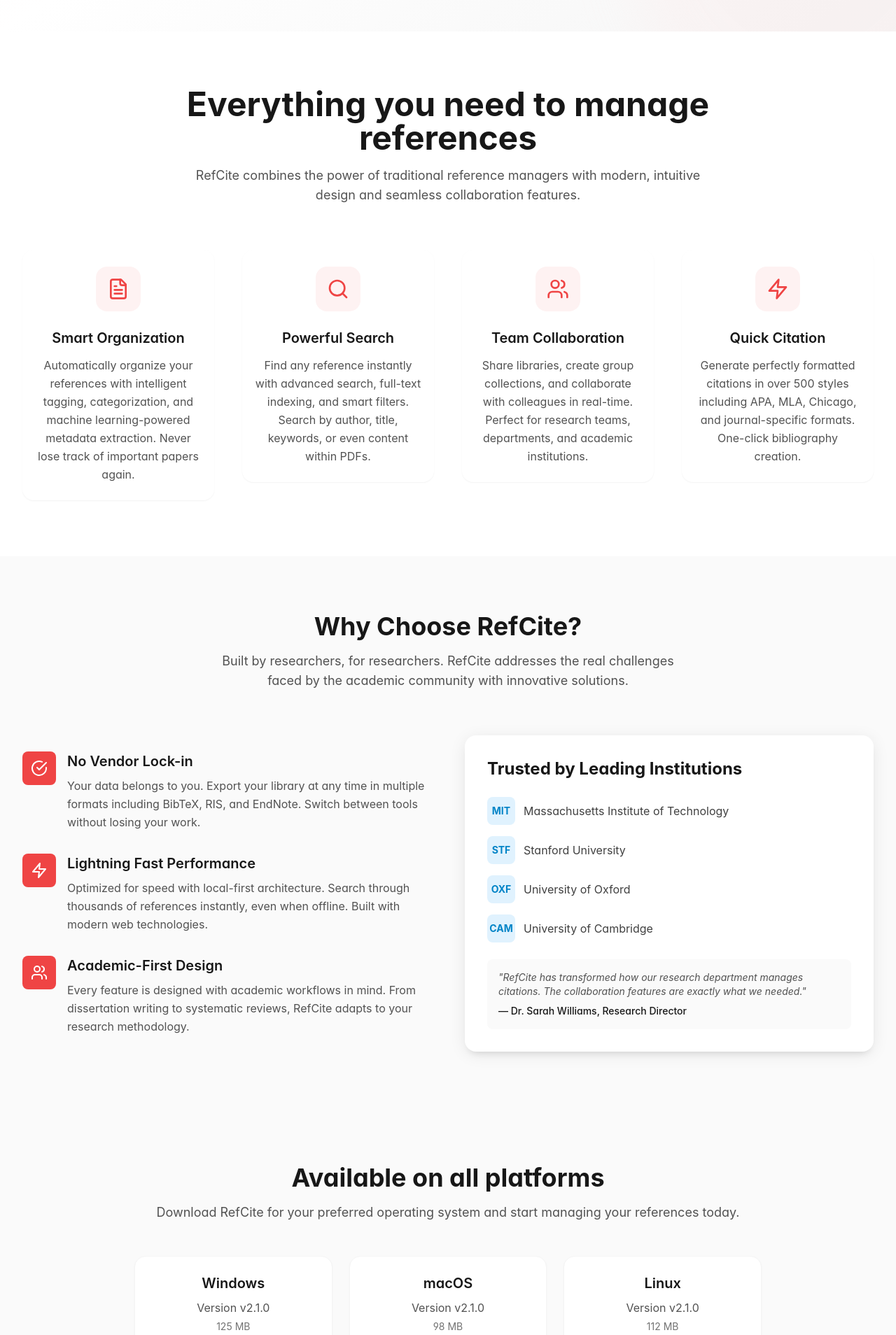
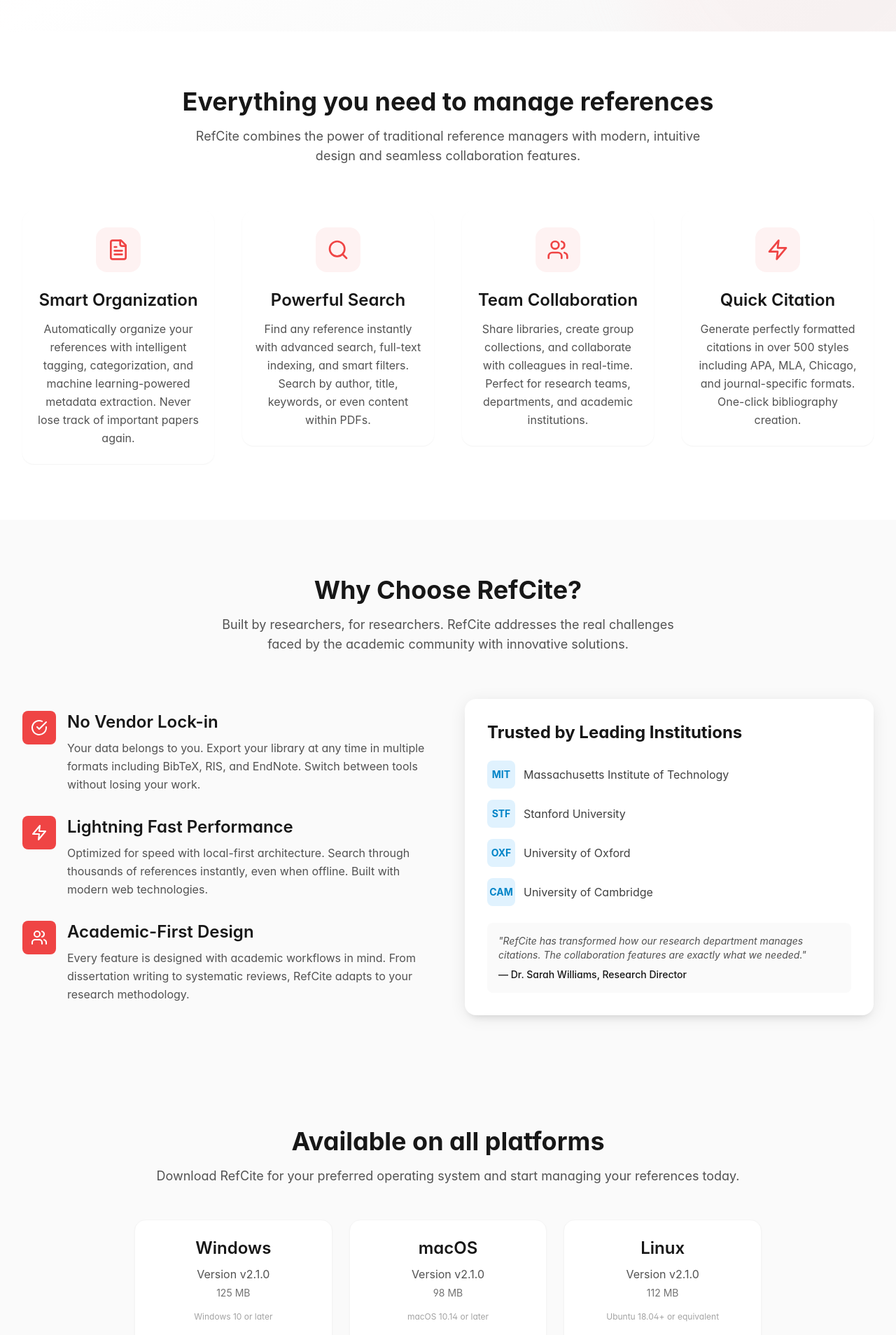
Before and after one commit to mAi-Research-Lab/reference-collector-frontend, a Next.js app: page / in a window 1280 px wide. Shown: the part 820-2728 px from the top of the page at 70% size. Built offline with nearby package versions, Linux system fonts and the light colour scheme.

Commit message:
Adjust heading font sizes for improved consistency
Updated various heading elements in HomePage and HeroSection components to use more consistent font sizes, improving visual hierarchy and alignment across the UI.

```diff
--- a/app/page.tsx
+++ b/app/page.tsx
@@ -112,7 +112,7 @@
         <div className="container max-w-7xl mx-auto">
           <ScrollReveal>
             <div className="text-center mb-16 max-w-4xl mx-auto">
-              <h2 className="text-3xl md:text-5xl font-bold text-neutral-900 mb-4">
+              <h2 className="text-3xl md:text-4xl font-bold text-neutral-900 mb-4">
                 Everything you need to manage references
               </h2>
               <p className="text-lg text-neutral-600 max-w-3xl mx-auto">
@@ -128,7 +128,7 @@
                   <div className="w-16 h-16 bg-primary-50 rounded-2xl flex items-center justify-center mx-auto mb-6 group-hover:bg-primary-100 transition-colors duration-200">
                     <feature.icon className="w-8 h-8 text-primary-500" />
                   </div>
-                  <h3 className="text-xl font-semibold text-neutral-900 mb-3">
+                  <h3 className="text-2xl font-semibold text-neutral-900 mb-3">
                     {feature.title}
                   </h3>
                   <p className="text-neutral-600">
@@ -164,7 +164,7 @@
                     <CheckCircle className="w-6 h-6 text-white" />
                   </div>
                   <div>
-                    <h3 className="text-xl font-semibold text-neutral-900 mb-2">
+                    <h3 className="text-2xl font-semibold text-neutral-900 mb-2">
                       No Vendor Lock-in
                     </h3>
                     <p className="text-neutral-600">
@@ -179,7 +179,7 @@
                     <Zap className="w-6 h-6 text-white" />
                   </div>
                   <div>
-                    <h3 className="text-xl font-semibold text-neutral-900 mb-2">
+                    <h3 className="text-2xl font-semibold text-neutral-900 mb-2">
                       Lightning Fast Performance
                     </h3>
                     <p className="text-neutral-600">
@@ -194,7 +194,7 @@
                     <Users className="w-6 h-6 text-white" />
                   </div>
                   <div>
-                    <h3 className="text-xl font-semibold text-neutral-900 mb-2">
+                    <h3 className="text-2xl font-semibold text-neutral-900 mb-2">
                       Academic-First Design
                     </h3>
                     <p className="text-neutral-600">
@@ -270,7 +270,7 @@
               {downloadOptions.map((option, index) => (
                 <ScrollReveal key={index} delay={index * 150} direction="up">
                   <div className="card text-center hover:shadow-medium transition-shadow duration-300">
-                    <h3 className="text-xl font-semibold text-neutral-900 mb-2">
+                    <h3 className="text-2xl font-semibold text-neutral-900 mb-2">
                       {option.platform}
                     </h3>
                     <p className="text-neutral-600 mb-1">Version {option.version}</p>
--- a/components/layout/HeroSection.tsx
+++ b/components/layout/HeroSection.tsx
@@ -15,7 +15,7 @@
       </div>
       <div className="container relative z-10">
         <div className="max-w-3xl mx-auto text-center flex flex-col items-center justify-center">
-          <h1 className="text-5xl md:text-7xl font-extrabold text-neutral-900 mb-8 drop-shadow-sm">
+          <h1 className="text-5xl md:text-6xl font-extrabold text-neutral-900 mb-8 drop-shadow-sm">
             Modern Reference
             <span className="text-primary-500"> Management</span>
           </h1>
```
